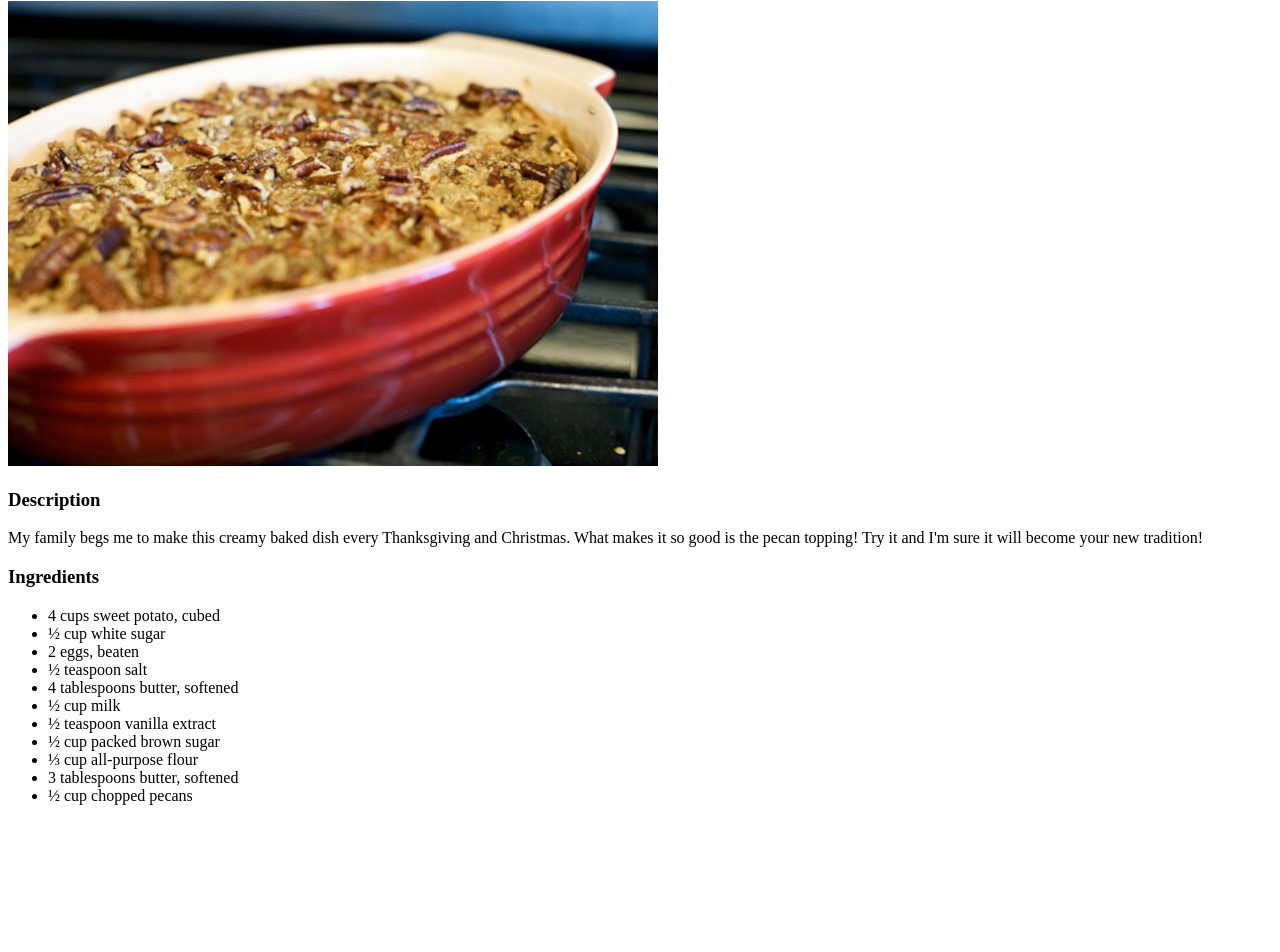
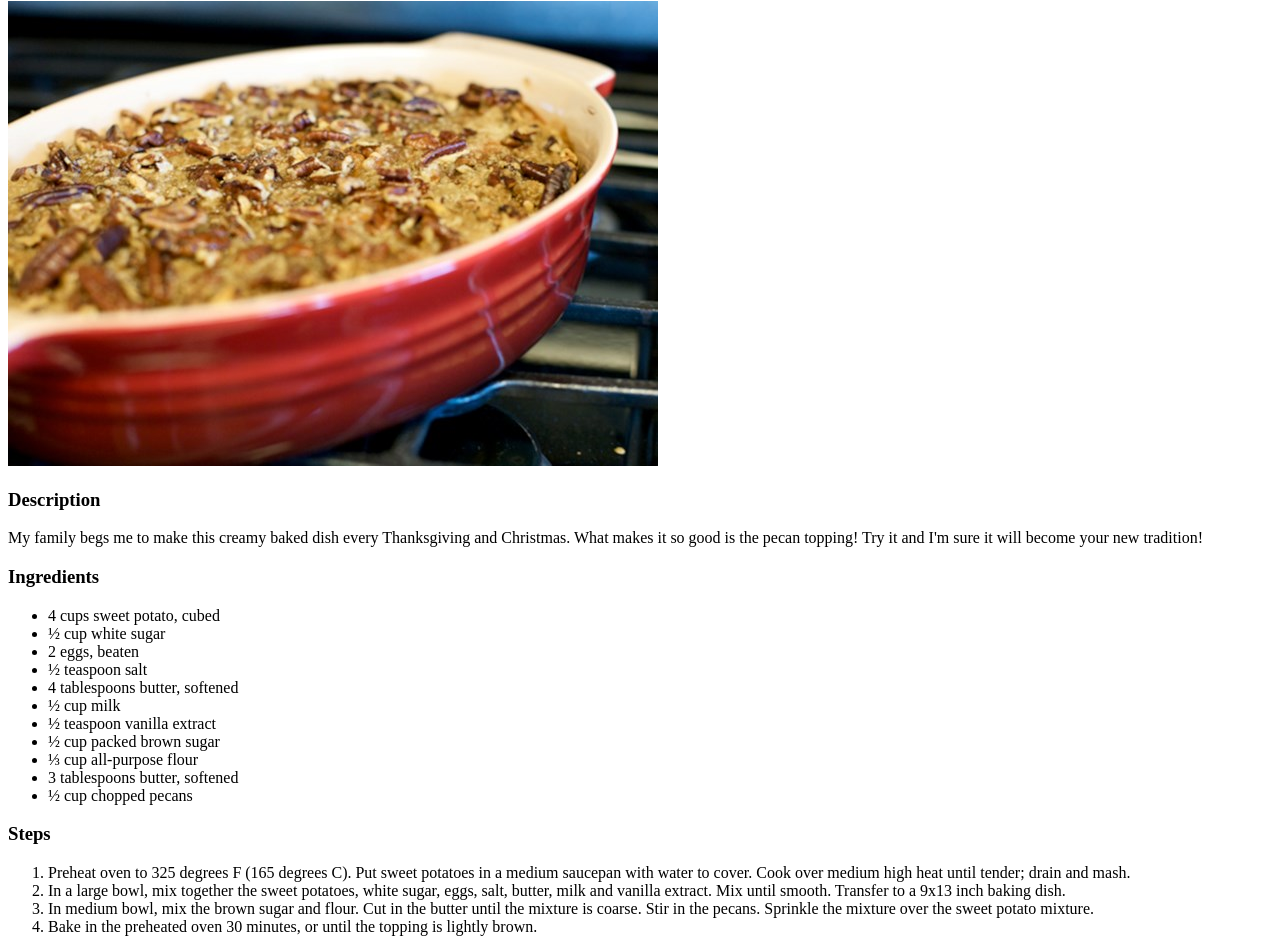
Before and after one commit to phil-andrew/odin-recipes, a plain HTML site: page recipes/sweet-potato-casserole.html in a window 1280 px wide. Shown: the part 79-1031 px from the top of the page. Before the commit the page ends 900 px from the top, so only its background shows below. Drawn offline with Linux system fonts and the light colour scheme.

Commit message:
Added Sweet Potato Casserole steps

```diff
--- a/recipes/sweet-potato-casserole.html
+++ b/recipes/sweet-potato-casserole.html
@@ -31,5 +31,14 @@
             <li>½ cup chopped pecans</li>
         </ul>
 
+    <h3>Steps</h3>
+
+        <ol>
+            <li>Preheat oven to 325 degrees F (165 degrees C). Put sweet potatoes in a medium saucepan with water to cover. Cook over medium high heat until tender; drain and mash.</li>
+            <li>In a large bowl, mix together the sweet potatoes, white sugar, eggs, salt, butter, milk and vanilla extract. Mix until smooth. Transfer to a 9x13 inch baking dish.</li>
+            <li>In medium bowl, mix the brown sugar and flour. Cut in the butter until the mixture is coarse. Stir in the pecans. Sprinkle the mixture over the sweet potato mixture.</li>
+            <li>Bake in the preheated oven 30 minutes, or until the topping is lightly brown.</li>
+        </ol>
+
 </body>
 </html>
```
Lines whose indentation alone changed are shown as unchanged.
